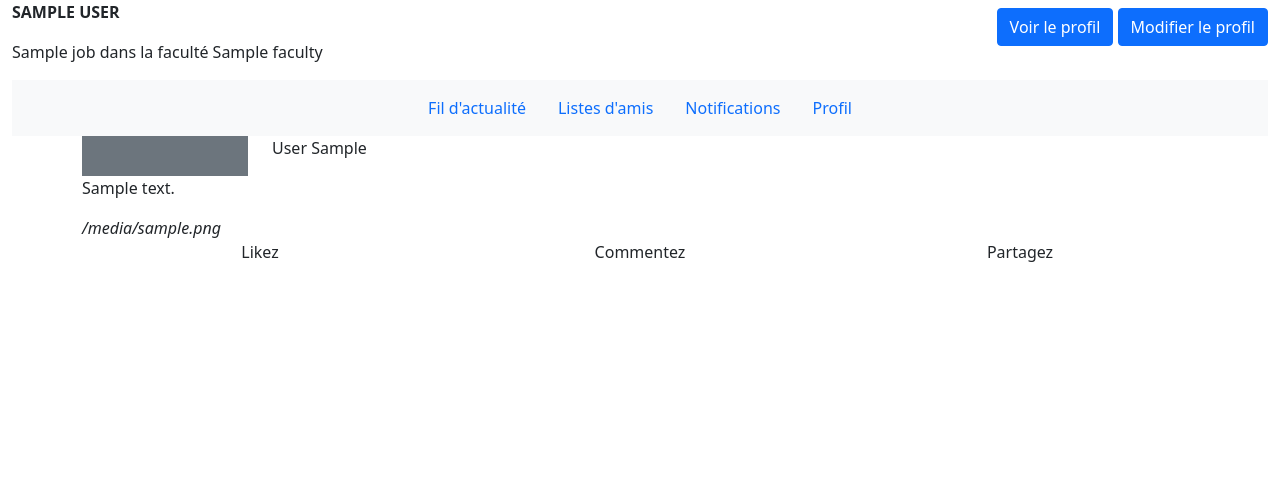
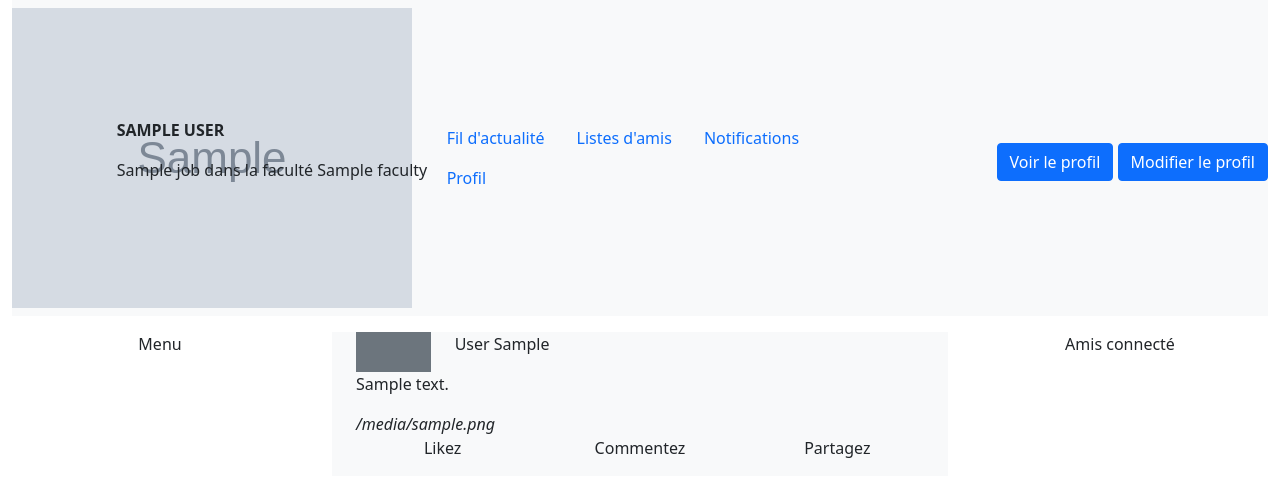
Before and after one commit to ethanpyth/trombinoscoop, a Django app: template templates/welcome.html in a window 1280 px wide. Shown: the top 497 px of the page. Run offline with Django 3.2, Linux system fonts and the light colour scheme; the template is opened without the code that fills it: most values are stand-ins (such as "Sample title", 1, 10 or a date in 2020); grey boxes marked "Sample" are stand-in pictures; some libraries are stand-ins or nearby versions.

Commit message:
suppress the row before the navbar

```diff
--- a/templates/welcome.html
+++ b/templates/welcome.html
@@ -7,7 +7,12 @@
 {% block headerContent %}
     <div class="container-fluid">
         <div class="row">
-            <div class="col-6">
+        </div>
+        <div class="navbar bg-light mb-3">
+            <div class="col-1">
+                <img class="" src="{{ logged_user.img_profile }}" alt="Photo de profil">
+            </div>
+            <div class="col-3">
                 <p class="text-dark text-uppercase text-start fw-bold">{{ logged_user.first_name }} {{ logged_user.last_name }}</p>
                 <p class="text-dark text-start">
                     {% if logged_user.person_type == 'student' %}
@@ -24,13 +29,7 @@
                     {% endif %}
                 </p>
             </div>
-            <div class="col-6 text-end align-items-center mt-2">
-                <a href="showProfile?userToShow={{ logged_user.id }}" class="btn btn-primary">Voir le profil</a>
-                <a href="modifyProfile" class="btn btn-primary">Modifier le profil</a>
-            </div>
-        </div>
-        <div class="navbar bg-light">
-            <div class="container justify-content-evenly">
+            <div class="col-4 justify-content-evenly">
                 <ul class="nav">
                     <li class="nav-item">
                         <a href="" class="nav-link active" aria-current="page">Fil d'actualité</a>
@@ -46,13 +45,23 @@
                     </li>
                 </ul>
             </div>
+            <div class="col-4 text-end align-items-center mt-2">
+                <a href="showProfile?userToShow={{ logged_user.id }}" class="btn btn-primary">Voir le profil</a>
+                <a href="modifyProfile" class="btn btn-primary">Modifier le profil</a>
+            </div>
         </div>
     </div>
 {% endblock %}
 
 {% block content %}
+    <div class="container-fluid">
+        <div class="row">
+            <div class="col-3">
+                <p class="text-center">Menu</p>
+            </div>
+            <div class="col">
                 {% for field in pub %}
-        <div class="container mb-2">
+                    <div class="container mb-2 bg-light">
                         <div class="row">
                             <div class="col-2">
                                 <div class="bg-secondary h-100 w-100"></div>
@@ -83,6 +92,12 @@
                         </div>
                     </div>
                 {% endfor %}
+            </div>
+            <div class="col-3">
+                <p class="text-center">Amis connecté</p>
+            </div>
+        </div>
+    </div>
     <!-- <p>{{ logged_user.first_name }} {{ logged_user.last_name }}, bienvenue sur Trombinoscoop !</p> -->
     <!-- <section>
         <form action="#" method="get" class="inlineForm">
```
Also changed, not shown: templates/aside.html (added, +12 -0 lines). Lines whose indentation alone changed are shown as unchanged.
